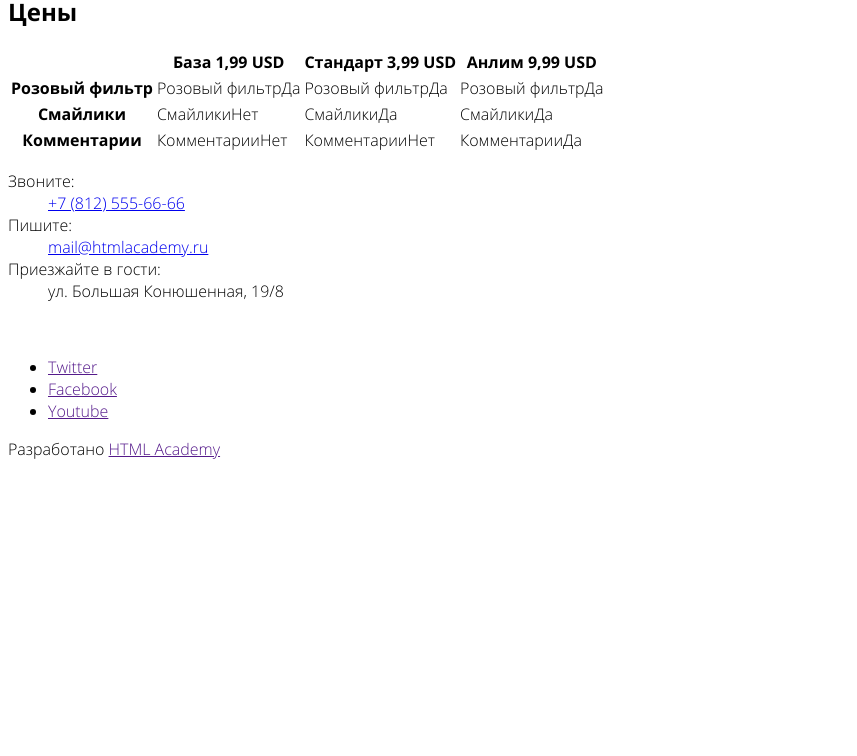
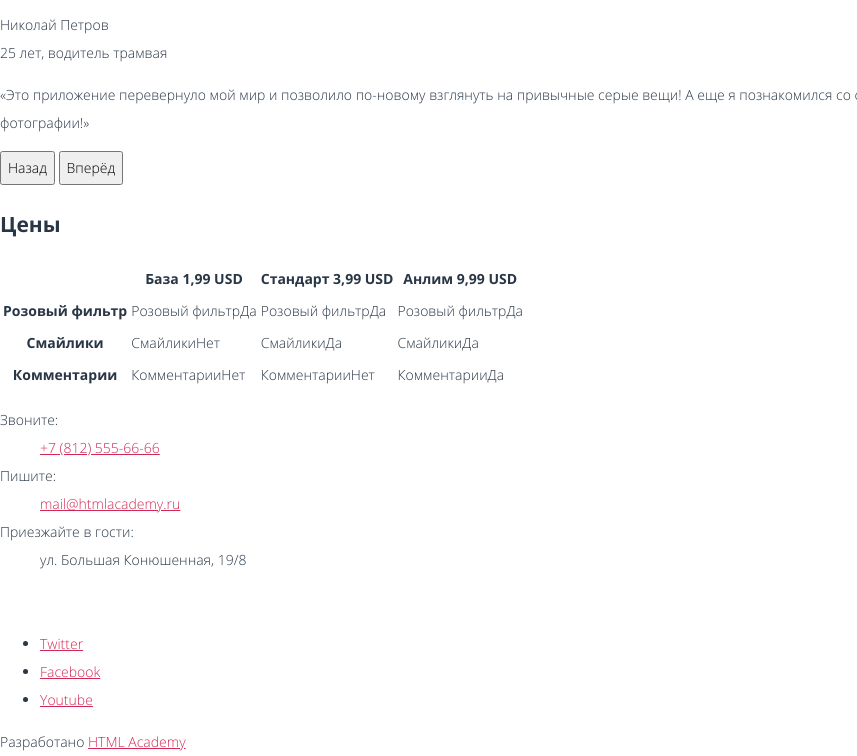
Before and after one commit to LoremLipsum/pink, a website: page source/index.html in a window 1280 px wide. Shown: the part 1442-2198 px from the top of the page, without its empty margins (0-857 px from the left). Before the commit the page ends 1910 px from the top, so only its background shows below. Drawn offline with nearby package versions, Linux system fonts and the light colour scheme; files that its build step writes are made by us from their sources.

Commit message:
Add base styles

```diff
--- a/source/catalog.html
+++ b/source/catalog.html
@@ -1,10 +1,11 @@
 <!DOCTYPE html>
-<html lang="ru">
+<html class="page" lang="ru">
   <head>
     <meta charset="utf-8">
     <title>HTML Academy: Пинк</title>
+    <link rel="stylesheet" href="./css/style.css">
   </head>
-  <body>
+  <body class="page__body">
     <header class="page-header">
       <div class="page-header__inner">
         <div class="page-header__top">
--- a/source/index.html
+++ b/source/index.html
@@ -1,11 +1,11 @@
 <!DOCTYPE html>
-<html lang="ru">
+<html class="page" lang="ru">
   <head>
     <meta charset="utf-8">
     <title>HTML Academy: Пинк</title>
     <link rel="stylesheet" href="./css/style.css">
   </head>
-  <body>
+  <body class="page__body">
     <header class="page-header">
       <div class="page-header__inner">
         <div class="page-header__top">
--- a/source/sass/global/base.scss
+++ b/source/sass/global/base.scss
@@ -1,4 +1,50 @@
+html, body {
+  margin: 0;
+  padding: 0;
+}
+
+html {
+  box-sizing: border-box;
+  text-size-adjust: 100%;
+}
+
 body {
+  min-width: 320px;
   background: $white;
   font-family: $main-font;
+  font-size: 14px;
+  line-height: 2;
+  font-weight: 400;
+  color: $font-color;
+  overflow-x: hidden;
 }
+
+*,
+::after,
+::before {
+  box-sizing: inherit;
+}
+
+img {
+  max-width: 100%;
+}
+
+button,
+input {
+  font: inherit;
+
+  &:focus:not(:focus-visible) {
+    outline: none;
+  }
+}
+
+a {
+  color: $main-color;
+  text-decoration: underline;
+
+  &:hover,
+  &:active {
+    color: $main-color;
+    text-decoration: none;
+  }
+}
```
Also changed, not shown: source/form.html (+3 -2 lines).
